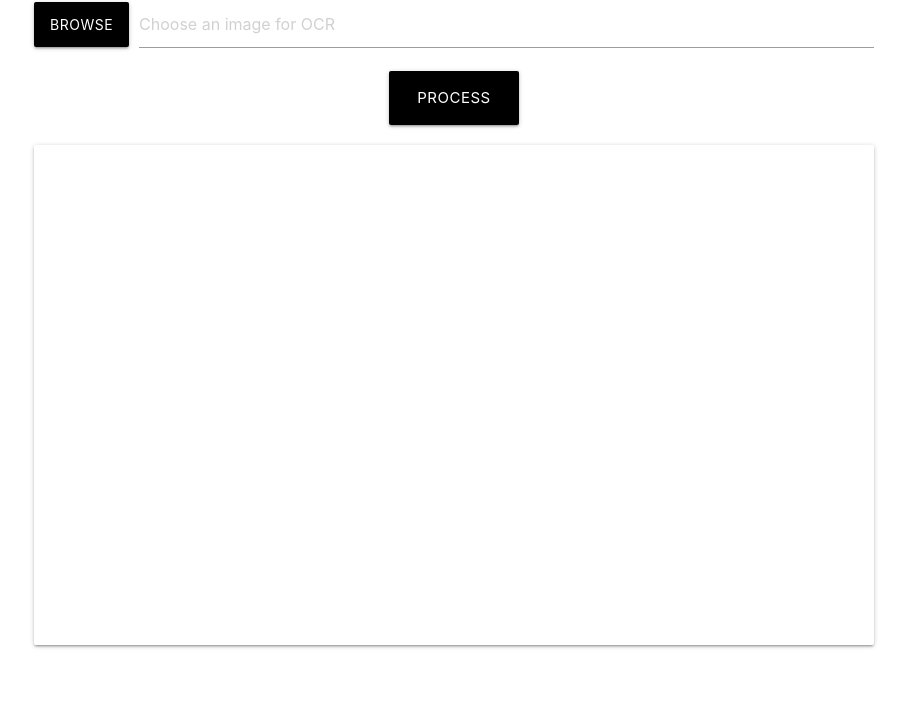
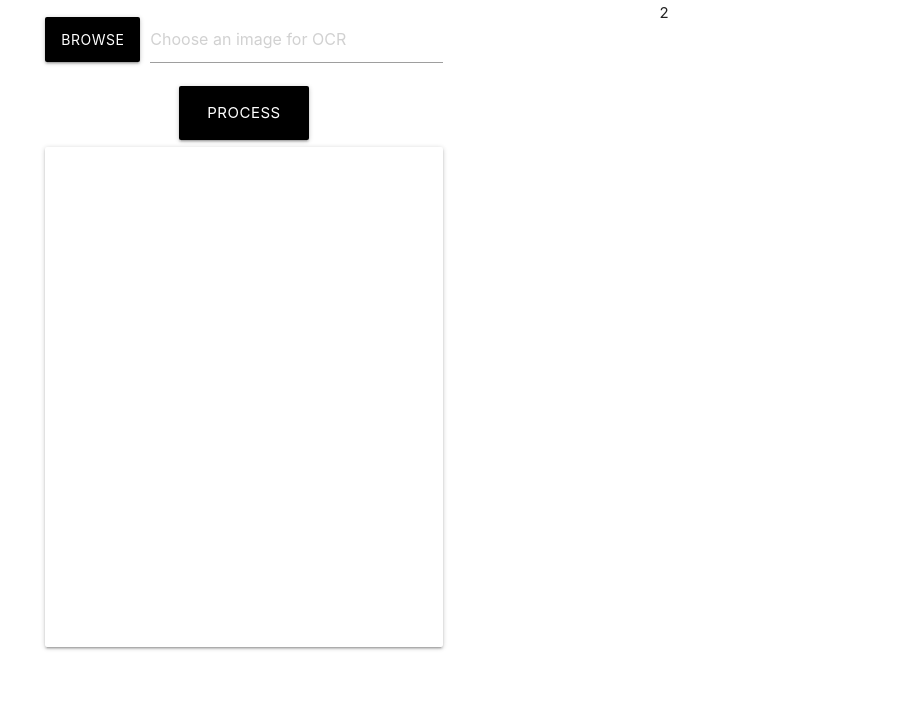
Before and after one commit to lifeparticle/Lekhok, an Electron app: page src/index.html in a window 1200 px wide. Shown: the part 93-800 px from the top of the page, without its empty margins (146-1053 px from the left). Drawn offline with Linux system fonts and the light colour scheme; no server answers.

Commit message:
added cols

```diff
--- a/src/index.html
+++ b/src/index.html
@@ -13,6 +13,7 @@
 	<div class="container center-align">
 		<h3>Lekhok</h3>
 		<div class="row">
+			<div class="col s6">
 				<form id="image-form">
 					<div class="file-field input-field">
 						<div class="btn black">
@@ -25,12 +26,14 @@
 					</div>
 					<input type="submit" value="Process" class="btn-large black" />
 				</form>
-		</div>
-		<div class="row">
 				<div class="card large">
 					<div class="card-content">
 						<textarea class="materialize-textarea" id="ta"></textarea>
 					</div>
+				</div>
+			</div>
+			<div class="col s6">
+				2
 			</div>
 		</div>
 	</div>
--- a/src/index.js
+++ b/src/index.js
@@ -15,7 +15,7 @@ if (require('electron-squirrel-startup')) { // eslint-disable-line global-requir
 const createWindow = () => {
 	// Create the browser window.
 	mainWindow = new BrowserWindow({
-		width: 800,
+		width: 1200,
 		height: 800,
 		icon: `${__dirname}/assets/icons/Icon_256x256.png`,
 		resizable: isDev,
```
Also changed, not shown: README.md. Lines whose indentation alone changed are shown as unchanged.
